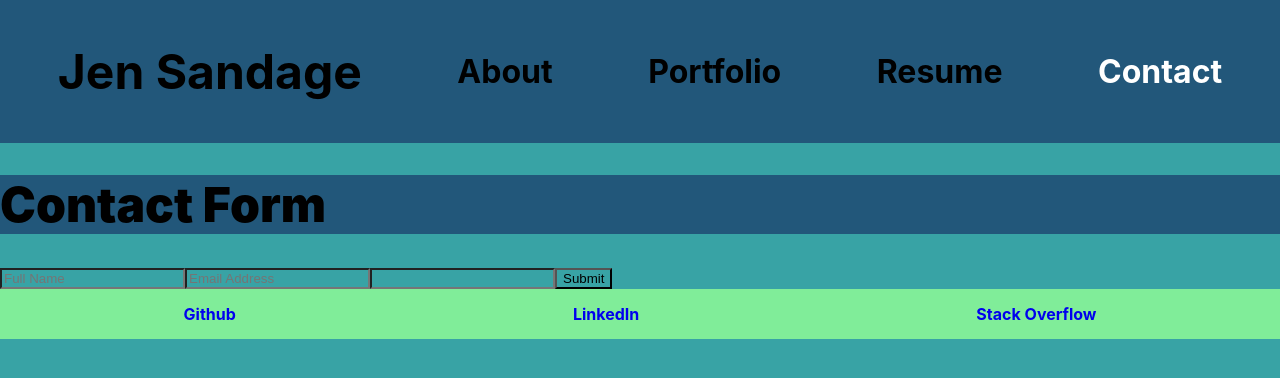
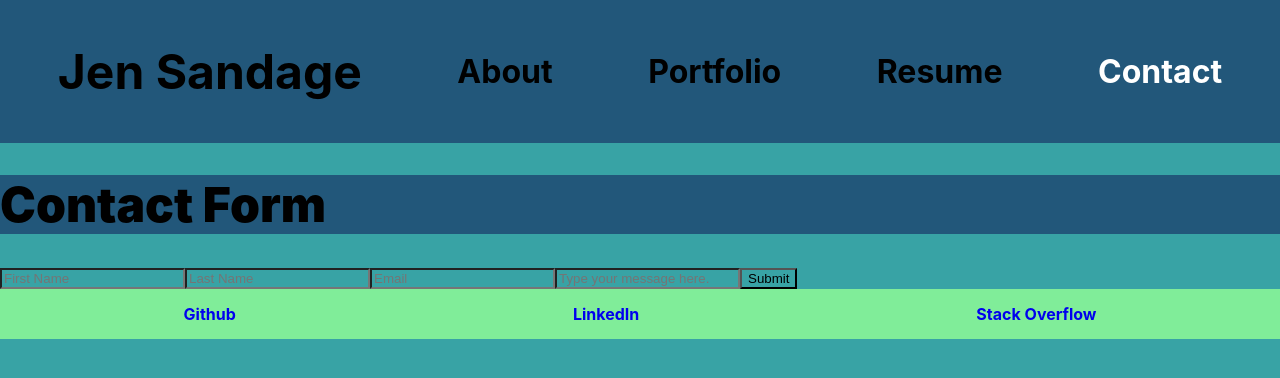
Before and after one commit to jensandage1/React-Portfolio, a React (Create React App) app in the folder portfolio/: page /contact in a window 1280 px wide. Shown: the top 378 px of the page. Built offline with nearby package versions, Linux system fonts and the light colour scheme.

Commit message:
contact form is working now

```diff
--- a/portfolio/src/components/ContactForm.js
+++ b/portfolio/src/components/ContactForm.js
@@ -1,53 +1,86 @@
 import React, { useState } from 'react';
 import '../styles/Contact.css';
+import { validateEmail } from '../utils/helpers/helpers';
 
 export default function Form () {
-    const [fullName, setFullName] = useState('');
+    const [firstName, setFirstName] = useState('');
+    const [lastName, setLastName] = useState('');
     const [email, setEmail] = useState('');
     const [message, setMessage] = useState('');
+    const [errorMessage, setErrorMessage] = useState('');
 
-    const handleInputChange = (e) => {
-        const { name, value } = e.target;
-        return name === setFullName(value)
+    const handleInputChange=(e) => {
+        const { target } = e;
+        const inputType = target.name;
+        const inputValue = target.value;
+
+        if(inputType === 'firstName') {
+            setFirstName(inputValue);
+        } else if (inputType === 'lastName') {
+            setLastName(inputValue);
+        } else if (inputType === 'email') {
+            setEmail(inputValue);
+        } else {
+            setMessage(inputValue);
+        }
     };
 
     const handleFormSubmit = (e) => {
         e.preventDefault();
-        alert(`Thank you! Your message has been sent.`);
-        setFullName('');
+
+        if(!validateEmail(email)) {
+            setErrorMessage(
+                'Invalid email address, please try again.'
+            );
+            return;
+        }
+        alert('Thank you! Your message has been sent.');
+
+        setFirstName('');
+        setLastName('');
         setEmail('');
         setMessage('');
-    };
+    }
 
     return (
         <div>
             <h1>Contact Form</h1>
-            <form className="form">
+            <form className="form" >
                 <input
-                value={fullName}
-                name="fullName"
+                value={firstName}
+                name="firstName"
                 onChange={handleInputChange}
                 type="text"
-                placeholder="Full Name"
+                placeholder="First Name"
+                />
+                <input
+                value={lastName}
+                name="lastName"
+                onChange={handleInputChange}
+                type="text"
+                placeholder="Last Name"
                 />
                 <input
                 value={email}
                 name="email"
                 onChange={handleInputChange}
-                type="text"
-                placeholder="Email Address"
+                type="email"
+                placeholder="Email"
                 />
                 <input
                 value={message}
                 name="message"
                 onChange={handleInputChange}
                 type="text"
-                placeholders="Type your message here."
+                placeholder="Type your message here."
                 />
-                <button type="button" onClick={handleFormSubmit}>
-                    Submit
-                </button>
+                <button type="button" onClick={handleFormSubmit}>Submit</button>
             </form>
+            {errorMessage && (
+        <div>
+          <p className="error-text">{errorMessage}</p>
         </div>
-    )
+      )}
+        </div>
+    );
 }
--- /dev/null
+++ b/portfolio/src/utils/helpers/helpers.js
@@ -0,0 +1,4 @@
+export function validateEmail(email) {
+    const re = /^(([^<>()[\]\\.,;:\s@"]+(\.[^<>()[\]\\.,;:\s@"]+)*)|(".+"))@((\[[0-9]{1,3}\.[0-9]{1,3}\.[0-9]{1,3}\.[0-9]{1,3}\])|(([a-zA-Z\-0-9]+\.)+[a-zA-Z]{2,}))$/;
+    return re.test(String(email).toLowerCase());
+  }
```
